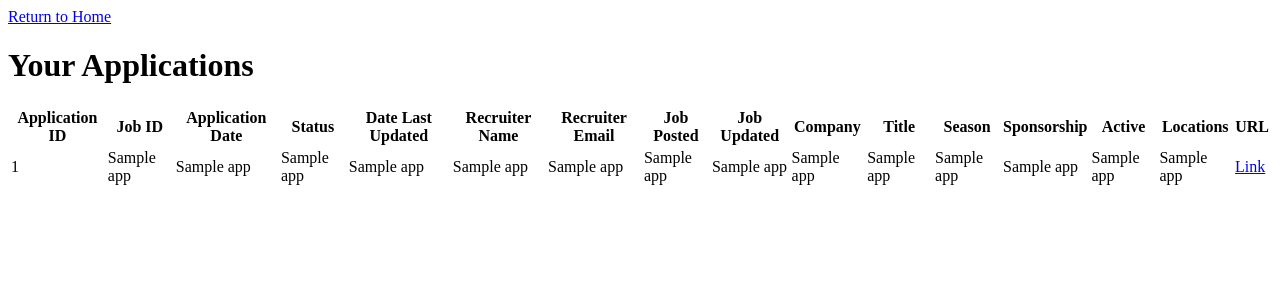
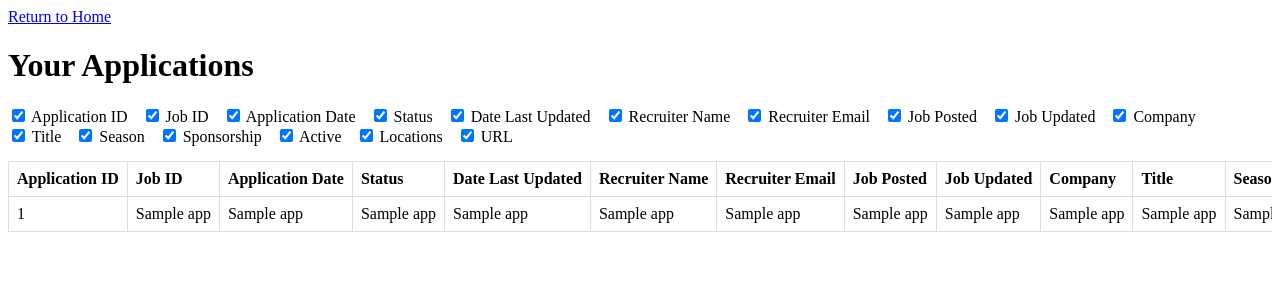
Before and after one commit to yvonnecheng0/final_project, a Flask app: template templates/view_applications.html in a window 1280 px wide. Shown: the top 308 px of the page. Run offline with Flask 3, Linux system fonts and the light colour scheme; the template is opened without the code that fills it: most values are stand-ins (such as "Sample title", 1, 10 or a date in 2020).

Commit message:
added column toggles to apps page

```diff
--- a/resetAndDebug.py
+++ b/resetAndDebug.py
@@ -1,4 +1,4 @@
 from databases import reset_all
-
+"""Run this file iff you want to delete the job_tracker database and all tables inside."""
 if __name__ == '__main__':
     reset_all("job_tracker.db")
--- /dev/null
+++ b/static/css/style_apps.css
@@ -0,0 +1,25 @@
+.table-container {
+    width: 100%;
+    overflow-x: auto;
+}
+
+table {
+    width: 100%;
+    border-collapse: collapse;
+}
+
+th, td {
+    padding: 8px;
+    text-align: left;
+    border: 1px solid #ddd;
+    white-space: nowrap;
+}
+
+.checkbox-container {
+    margin-bottom: 15px;
+}
+
+.checkbox-container label {
+    display: inline-block;
+    margin-right: 10px;
+}
--- /dev/null
+++ b/static/js/toggleColumns.js
@@ -0,0 +1,15 @@
+document.addEventListener('DOMContentLoaded', function () {
+    const checkboxes = document.querySelectorAll('.toggle-column');
+
+    checkboxes.forEach(checkbox => {
+        checkbox.addEventListener('change', function () {
+            const columnClass = this.getAttribute('data-column');
+            const isChecked = this.checked;
+
+            const cells = document.querySelectorAll(`.${columnClass}`);
+            cells.forEach(cell => {
+                cell.style.display = isChecked ? '' : 'none';
+            });
+        });
+    });
+});
--- a/templates/view_applications.html
+++ b/templates/view_applications.html
@@ -3,50 +3,75 @@
 {% block title %}Your Applications{% endblock %}
 
 {% block content %}
+    <link rel="stylesheet" href="{{ url_for('static', filename='css/style_apps.css') }}">
     <a href="{{ url_for('my_home') }}">Return to Home</a>
     <h1>Your Applications</h1>
+
+    <div class="checkbox-container">
+        <label><input type="checkbox" class="toggle-column" data-column="application_id" checked> Application ID</label>
+        <label><input type="checkbox" class="toggle-column" data-column="job_id" checked> Job ID</label>
+        <label><input type="checkbox" class="toggle-column" data-column="application_date" checked> Application Date</label>
+        <label><input type="checkbox" class="toggle-column" data-column="status" checked> Status</label>
+        <label><input type="checkbox" class="toggle-column" data-column="date_last_updated" checked> Date Last Updated</label>
+        <label><input type="checkbox" class="toggle-column" data-column="recruiter_name" checked> Recruiter Name</label>
+        <label><input type="checkbox" class="toggle-column" data-column="recruiter_email" checked> Recruiter Email</label>
+        <label><input type="checkbox" class="toggle-column" data-column="job_posted" checked> Job Posted</label>
+        <label><input type="checkbox" class="toggle-column" data-column="job_updated" checked> Job Updated</label>
+        <label><input type="checkbox" class="toggle-column" data-column="company" checked> Company</label>
+        <label><input type="checkbox" class="toggle-column" data-column="title" checked> Title</label>
+        <label><input type="checkbox" class="toggle-column" data-column="season" checked> Season</label>
+        <label><input type="checkbox" class="toggle-column" data-column="sponsorship" checked> Sponsorship</label>
+        <label><input type="checkbox" class="toggle-column" data-column="active" checked> Active</label>
+        <label><input type="checkbox" class="toggle-column" data-column="locations" checked> Locations</label>
+        <label><input type="checkbox" class="toggle-column" data-column="url" checked> URL</label>
+    </div>
+
+    <div class="table-container">
         <table>
             <thead>
                 <tr>
-                <th>Application ID</th>
-                <th>Job ID</th>
-                <th>Application Date</th>
-                <th>Status</th>
-                <th>Date Last Updated</th>
-                <th>Recruiter Name</th>
-                <th>Recruiter Email</th>
-                <th>Job Posted</th>
-                <th>Job Updated</th>
-                <th>Company</th>
-                <th>Title</th>
-                <th>Season</th>
-                <th>Sponsorship</th>
-                <th>Active</th>
-                <th>Locations</th>
-                <th>URL</th>
+                    <th class="application_id">Application ID</th>
+                    <th class="job_id">Job ID</th>
+                    <th class="application_date">Application Date</th>
+                    <th class="status">Status</th>
+                    <th class="date_last_updated">Date Last Updated</th>
+                    <th class="recruiter_name">Recruiter Name</th>
+                    <th class="recruiter_email">Recruiter Email</th>
+                    <th class="job_posted">Job Posted</th>
+                    <th class="job_updated">Job Updated</th>
+                    <th class="company">Company</th>
+                    <th class="title">Title</th>
+                    <th class="season">Season</th>
+                    <th class="sponsorship">Sponsorship</th>
+                    <th class="active">Active</th>
+                    <th class="locations">Locations</th>
+                    <th class="url">URL</th>
                 </tr>
             </thead>
             <tbody>
                 {% for app in applications %}
                     <tr>
-                    <td>{{ app[0] }}</td>
-                    <td>{{ app[1] }}</td>
-                    <td>{{ app[2] }}</td>
-                    <td>{{ app[3] }}</td>
-                    <td>{{ app[4] }}</td>
-                    <td>{{ app[5] }}</td>
-                    <td>{{ app[6] }}</td>
-                    <td>{{ app[7] }}</td>
-                    <td>{{ app[8] }}</td>
-                    <td>{{ app[9] }}</td>
-                    <td>{{ app[10] }}</td>
-                    <td>{{ app[11] }}</td>
-                    <td>{{ app[12] }}</td>
-                    <td>{{ app[13] }}</td>
-                    <td>{{ app[14] }}</td>
-                    <td><a href="{{ app[15] }}" target="_blank">Link</a></td>
+                        <td class="application_id">{{ app[0] }}</td>
+                        <td class="job_id">{{ app[1] }}</td>
+                        <td class="application_date">{{ app[2] }}</td>
+                        <td class="status">{{ app[3] }}</td>
+                        <td class="date_last_updated">{{ app[4] }}</td>
+                        <td class="recruiter_name">{{ app[5] }}</td>
+                        <td class="recruiter_email">{{ app[6] }}</td>
+                        <td class="job_posted">{{ app[7] }}</td>
+                        <td class="job_updated">{{ app[8] }}</td>
+                        <td class="company">{{ app[9] }}</td>
+                        <td class="title">{{ app[10] }}</td>
+                        <td class="season">{{ app[11] }}</td>
+                        <td class="sponsorship">{{ app[12] }}</td>
+                        <td class="active">{{ app[13] }}</td>
+                        <td class="locations">{{ app[14] }}</td>
+                        <td class="url"><a href="{{ app[15] }}" target="_blank">Link</a></td>
                     </tr>
                 {% endfor %}
             </tbody>
         </table>
+    </div>
+
+    <script src="{{ url_for('static', filename='js/toggleColumns.js') }}"></script>
 {% endblock %}
```
Also changed, not shown: job_tracker.db. Lines whose indentation alone changed are shown as unchanged.
